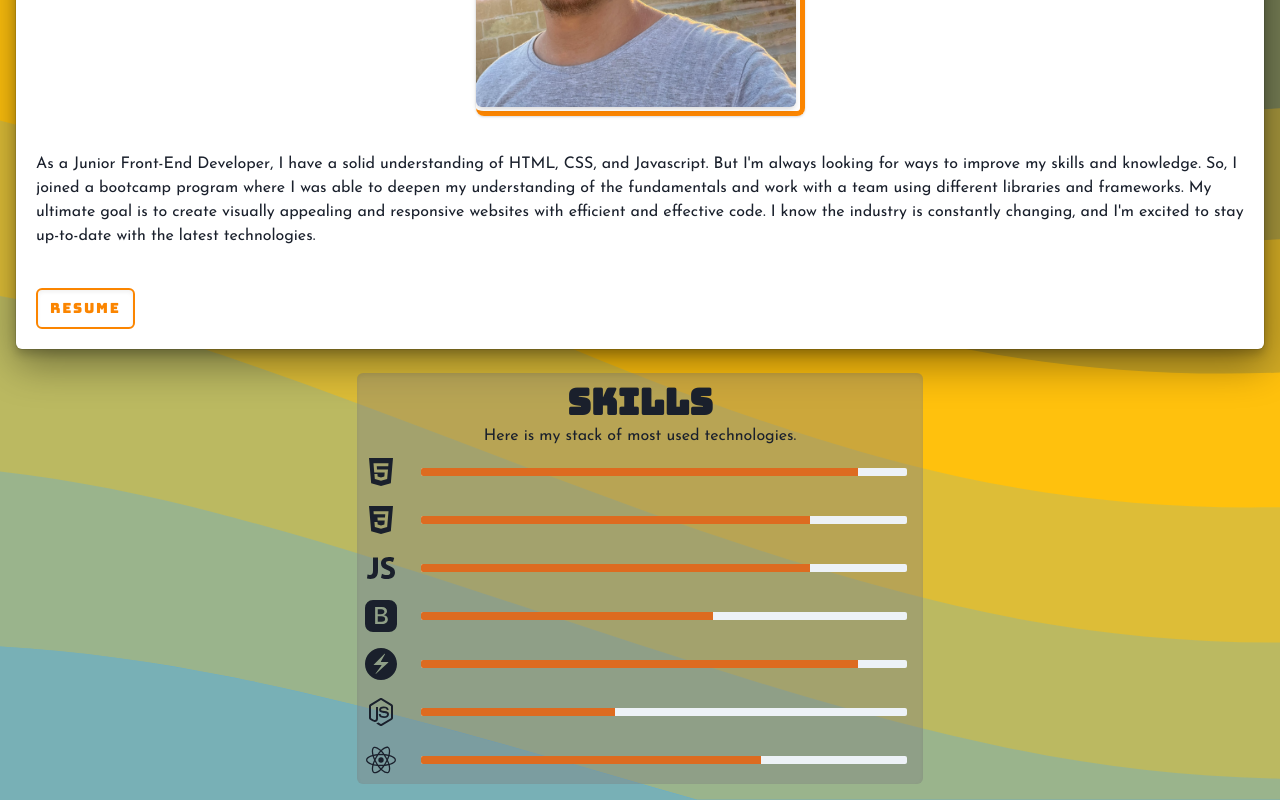
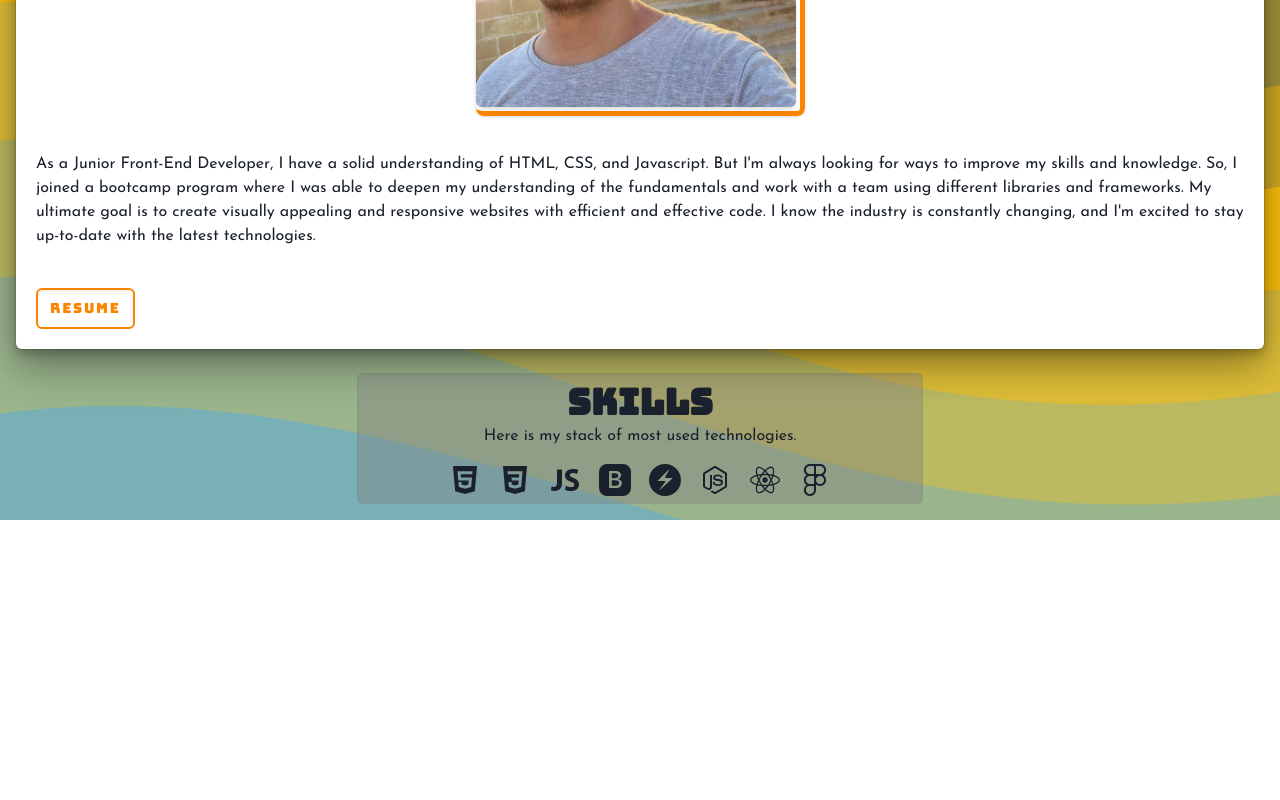
Before and after one commit to 2G2-99/my-portfolio, a React (Vite) app: page /about in a window 1280 px wide. Shown: the part 325-1125 px from the top of the page. After the commit the page ends 845 px from the top, so only its background shows below. Built offline with nearby package versions, Linux system fonts and the light colour scheme; a web font is replaced by a local one.

Commit message:
Decided to remove the progress bar from the SkillIcon components

```diff
--- a/src/Pages/About.jsx
+++ b/src/Pages/About.jsx
@@ -1,15 +1,4 @@
-import {
-	Container,
-	Flex,
-	Heading,
-	VStack,
-	Text,
-	Tooltip,
-	Icon,
-	Progress,
-	Box,
-} from '@chakra-ui/react';
-
+import { Container, Flex, Heading, Text, HStack } from '@chakra-ui/react';
 import {
 	IoLogoCss3,
 	IoLogoJavascript,
@@ -18,11 +7,35 @@ import {
 } from 'react-icons/io';
 import { IoLogoReact } from 'react-icons/io5';
 import { BsBootstrapFill } from 'react-icons/bs';
-import { SiChakraui } from 'react-icons/si';
+import { SiChakraui, SiFigma } from 'react-icons/si';
 import Info from '../components/Main/Card/Info';
-import SkillProgress from '../components/Main/SkillProgress';
+import SkillIcon from '../components/Main/SkillIcon';
+import listOfSkills from '../data/listOfSkills.json';
 
 export default function About() {
+	const listOfIcons = {
+		IoLogoCss3,
+		IoLogoJavascript,
+		IoLogoNodejs,
+		IoLogoHtml5,
+		IoLogoReact,
+		BsBootstrapFill,
+		SiChakraui,
+		SiFigma,
+	};
+
+	const getSkillInfo = (skill) => {
+		const IconComponent = listOfIcons[skill.icon];
+		return (
+			<SkillIcon
+				key={skill.id}
+				tooltipText={skill.tooltipText}
+				icon={IconComponent}
+				iconLabel={skill.iconLabel}
+			/>
+		);
+	};
+
 	return (
 		<Flex
 			py={4}
@@ -35,19 +48,17 @@ export default function About() {
 				<Info
 					image={'/images/me.jpeg'}
 					text={
-						<>
 						<Text className="card-text">
 							As a Junior Front-End Developer, I have a solid understanding of
 							HTML, CSS, and Javascript. But I'm always looking for ways to
 							improve my skills and knowledge. So, I joined a bootcamp program
 							where I was able to deepen my understanding of the fundamentals
-								and work with a team using different libraries and frameworks.
-								My ultimate goal is to create visually appealing and responsive
-								websites with efficient and effective code. I know the industry
-								is constantly changing, and I'm excited to stay up-to-date with
-								the latest technologies.
+							and work with a team using different libraries and frameworks. My
+							ultimate goal is to create visually appealing and responsive
+							websites with efficient and effective code. I know the industry is
+							constantly changing, and I'm excited to stay up-to-date with the
+							latest technologies.
 						</Text>
-						</>
 					}
 					resume={
 						'https://drive.google.com/file/d/1UUgXIvDEwrmKPSQ2T1jJWpljLJeTf8tV/view?usp=sharing'
@@ -72,48 +83,9 @@ export default function About() {
 					<Text textAlign={'center'}>
 						Here is my stack of most used technologies.
 					</Text>
-					<SkillProgress
-						tooltipText={'HTML5'}
-						icon={IoLogoHtml5}
-						iconLabel={'HTML5 logo'}
-						progressOnSkill={90}
-					/>
-					<SkillProgress
-						tooltipText={'CSS3'}
-						icon={IoLogoCss3}
-						iconLabel={'CSS3 logo'}
-						progressOnSkill={80}
-					/>
-					<SkillProgress
-						tooltipText={'JavaScript'}
-						icon={IoLogoJavascript}
-						iconLabel={'JavaScript logo'}
-						progressOnSkill={80}
-					/>
-					<SkillProgress
-						tooltipText={'Bootstrap'}
-						icon={BsBootstrapFill}
-						iconLabel={'Bootstrap logo'}
-						progressOnSkill={60}
-					/>
-					<SkillProgress
-						tooltipText={'Chakra UI'}
-						icon={SiChakraui}
-						iconLabel={'Chakra UI logo'}
-						progressOnSkill={90}
-					/>
-					<SkillProgress
-						tooltipText={'Node.js'}
-						icon={IoLogoNodejs}
-						iconLabel={'Node.js logo'}
-						progressOnSkill={40}
-					/>
-					<SkillProgress
-						tooltipText={'React'}
-						icon={IoLogoReact}
-						iconLabel={'React logo'}
-						progressOnSkill={70}
-					/>
+					<HStack justify={'center'} spacing={0.5} wrap={'wrap'} mt={2}>
+						{listOfSkills.map(getSkillInfo)}
+					</HStack>
 				</Flex>
 			</Container>
 		</Flex>
--- /dev/null
+++ b/src/components/Main/SkillIcon/index.jsx
@@ -0,0 +1,18 @@
+import { Flex, Icon, Tooltip } from '@chakra-ui/react';
+
+export default function SkillIcon({ tooltipText, icon, iconLabel }) {
+	return (
+		<Flex justify={'center'} align={'center'} wrap={'nowrap'}>
+			<Tooltip label={tooltipText} shouldWrapChildren>
+				<Icon
+					as={icon}
+					aria-label={iconLabel}
+					display={'block'}
+					role="presentation"
+					boxSize={8}
+					m={{ base: '2' }}
+				/>
+			</Tooltip>
+		</Flex>
+	);
+}
--- a/src/components/Main/SkillProgress/index.jsx
+++ /dev/null
@@ -1,38 +0,0 @@
-import {
-	Box,
-	Container,
-	Flex,
-	Icon,
-	Progress,
-	Tooltip,
-} from '@chakra-ui/react';
-
-export default function SkillProgress({
-	tooltipText,
-	icon,
-	iconLabel,
-	progressOnSkill,
-}) {
-	return (
-		<Flex justify={'center'} align={'center'} wrap={'nowrap'}>
-			<Tooltip label={tooltipText} placement={'right'} shouldWrapChildren>
-				<Icon
-					as={icon}
-					aria-label={iconLabel}
-					display={'block'}
-					role="presentation"
-					boxSize={8}
-					m={{ base: '2' }}
-				/>
-			</Tooltip>
-			<Container>
-				<Progress
-					value={progressOnSkill}
-					colorScheme={'orange'}
-					size={'sm'}
-					rounded={'sm'}
-				/>
-			</Container>
-		</Flex>
-	);
-}
--- /dev/null
+++ b/src/data/listOfSkills.json
@@ -0,0 +1,50 @@
+[
+	{
+		"id": 1,
+		"tooltipText": "HTML5",
+		"icon": "IoLogoHtml5",
+		"iconLabel": "HTML5 logo"
+	},
+	{
+		"id": 2,
+		"tooltipText": "CSS3",
+		"icon": "IoLogoCss3",
+		"iconLabel": "CSS3 logo"
+	},
+	{
+		"id": 3,
+		"tooltipText": "JavaScript",
+		"icon": "IoLogoJavascript",
+		"iconLabel": "JavaScript logo"
+	},
+	{
+		"id": 4,
+		"tooltipText": "Bootstrap",
+		"icon": "BsBootstrapFill",
+		"iconLabel": "Bootstrap logo"
+	},
+	{
+		"id": 5,
+		"tooltipText": "Chakra UI",
+		"icon": "SiChakraui",
+		"iconLabel": "Chakra UI logo"
+	},
+	{
+		"id": 6,
+		"tooltipText": "Node.js",
+		"icon": "IoLogoNodejs",
+		"iconLabel": "Node.js logo"
+	},
+	{
+		"id": 7,
+		"tooltipText": "React",
+		"icon": "IoLogoReact",
+		"iconLabel": "React logo"
+	},
+	{
+		"id": 8,
+		"tooltipText": "Figma",
+		"icon": "SiFigma",
+		"iconLabel": "Figma logo"
+	}
+]
```
Lines whose indentation alone changed are shown as unchanged.
